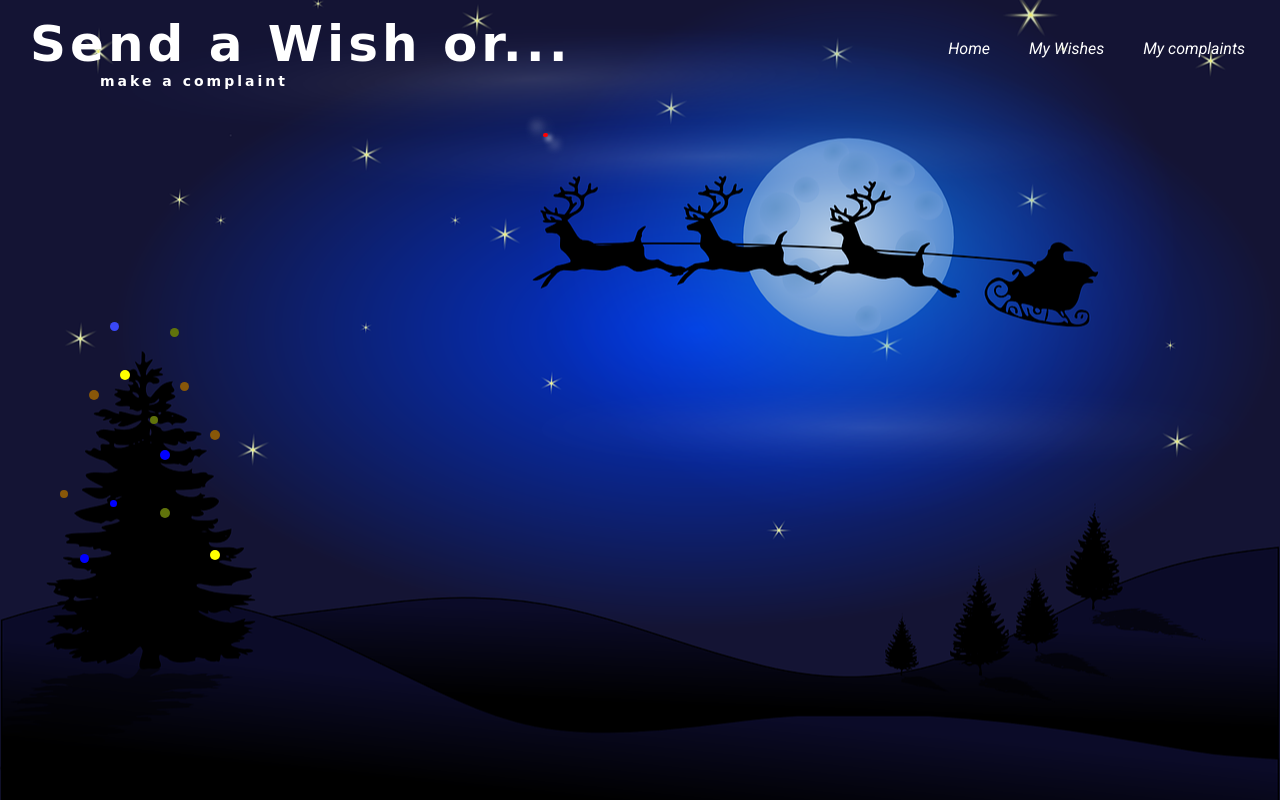
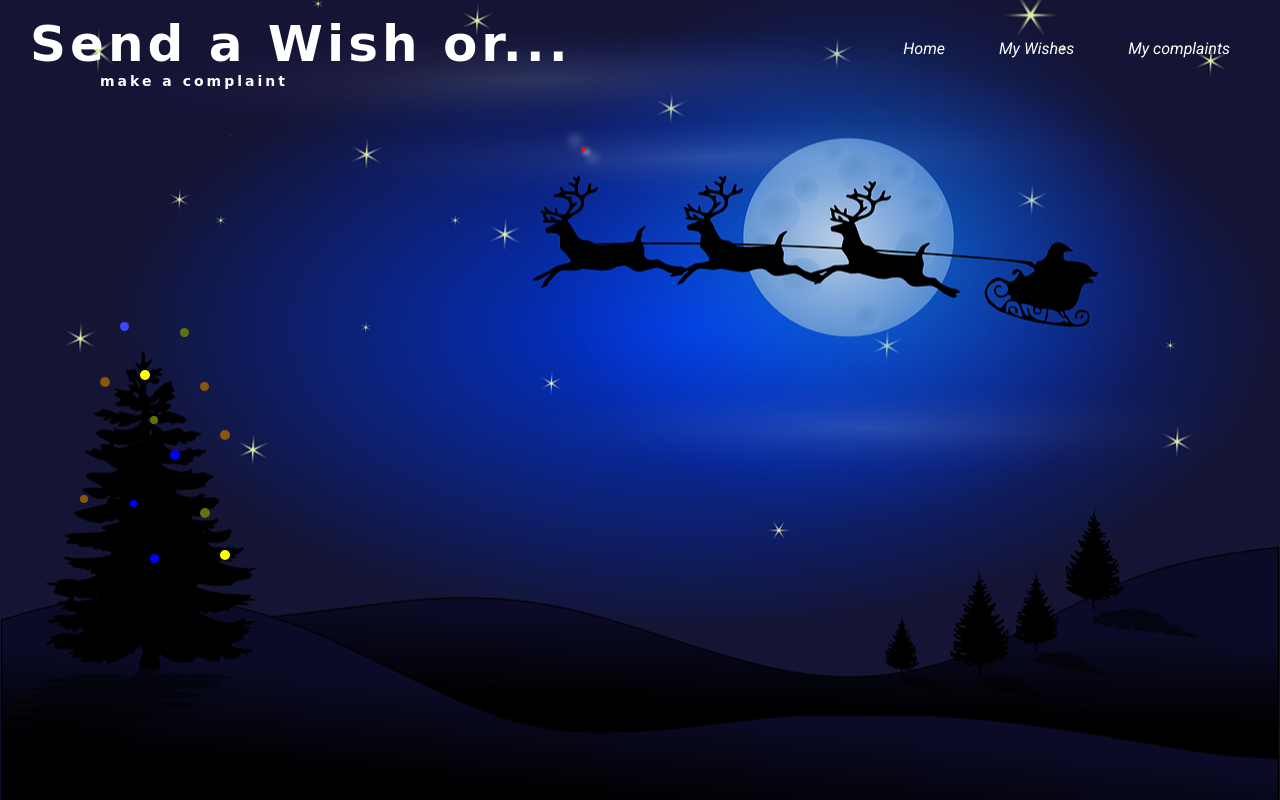
Before and after one commit to lubigsis/christmas2021, a plain HTML site: page index.html in a window 1280 px wide. Drawn offline with Linux system fonts and the light colour scheme; a web font is replaced by a local one.

Commit message:
arreglando positios relative y hago el js

```diff
--- a/estilos.css
+++ b/estilos.css
@@ -48,13 +48,8 @@ header .contenedor{
 header nav a{
     color: #fff;
     text-decoration: none;
-    margin-right: 35px;
+    margin-right: 50px;
     font-family: 'Roboto', sans-serif;
-}
-
-header nav a:hover{
-    color: #41992F;
-    text-decoration: underline;
 }
 
 
@@ -65,8 +60,8 @@ header nav a:hover{
     background-color: red;
     border-radius: 40px 30px 40px 30px;
     position: absolute;
-    left: 543px;
-    top: 133px;
+    left: 581px;
+    top: 147px;
     animation: brillo 6s infinite alternate;
 }
 
@@ -92,8 +87,8 @@ header nav a:hover{
     background: red;
     border-radius: 50%;
     position: relative;
-    left: 89px;
-    top: 293px;
+    left: 100px;
+    top: 280px;
     animation: rojo-verde 4s infinite linear;
 }
 
@@ -103,7 +98,7 @@ header nav a:hover{
     background-color: red;
     border-radius: 50%;
     position: relative;
-    left: 210px;
+    left: 220px;
     top: 323px;
     animation: rojo-verde 4s infinite linear;
 }
@@ -114,8 +109,8 @@ header nav a:hover{
     background-color: red;
     border-radius: 50%;
     position: relative;
-    left: 60px;
-    top: 373px;
+    left: 80px;
+    top: 378px;
     animation: rojo-verde 4s infinite linear;
 }
 
@@ -125,7 +120,7 @@ header nav a:hover{
     background-color: red;
     border-radius: 50%;
     position: relative;
-    left: 160px;
+    left: 200px;
     top: 383px;
     animation: rojo-verde 3s infinite linear;
 }
@@ -136,7 +131,7 @@ header nav a:hover{
     background-color: red;
     border-radius: 50%;
     position: relative;
-    left: 170px;
+    left: 180px;
     top: 193px;
     animation: rojo-verde 3s infinite linear;
 }
@@ -147,7 +142,7 @@ header nav a:hover{
     background-color: red;
     border-radius: 50%;
     position: relative;
-    left: 180px;
+    left: 200px;
     top: 238px;
     animation: rojo-verde 4s infinite linear;
 }
@@ -170,7 +165,7 @@ header nav a:hover{
     background-color: yellow;
     border-radius: 50%;
     position: relative;
-    left: 80px;
+    left: 150px;
     top: 393px;
     animation: amarillo-azul 2s infinite linear;
 }
@@ -181,7 +176,7 @@ header nav a:hover{
     background-color: yellow;
     border-radius: 50%;
     position: relative;
-    left: 120px;
+    left: 140px;
     top: 200px;
     animation: amarillo-azul 5s infinite linear;
 }
@@ -192,7 +187,7 @@ header nav a:hover{
     background-color: yellow;
     border-radius: 50%;
     position: relative;
-    left: 160px;
+    left: 170px;
     top: 270px;
     animation: amarillo-azul 2s infinite linear;
 }
@@ -203,7 +198,7 @@ header nav a:hover{
     background-color: yellow;
     border-radius: 50%;
     position: relative;
-    left: 210px;
+    left: 220px;
     top: 360px;
     animation: amarillo-azul 5s infinite linear;
 }
@@ -214,7 +209,7 @@ header nav a:hover{
     background-color: yellow;
     border-radius: 50%;
     position: relative;
-    left: 110px;
+    left: 130px;
     top: 300px;
     animation: amarillo-azul 2s infinite linear;
 }
@@ -225,7 +220,7 @@ header nav a:hover{
     background-color: yellow;
     border-radius: 50%;
     position: relative;
-    left: 110px;
+    left: 120px;
     top: 115px;
     animation: amarillo-azul 3s infinite linear;
 }
@@ -348,7 +343,7 @@ header nav a:hover{
     background-color: #FF0000;
     border-radius: 50%;
     position: absolute;
-    left: 621px;
+    left: 662px;
     top: 122px;
     animation: brillo2 4s infinite alternate;
 }
--- a/index.html
+++ b/index.html
@@ -20,9 +20,9 @@
             </div>
             <div class="contenedor-nav">
                     <nav>
-                        <a href="#">Home</a>
-                        <a href="wish.html">My Wishes</a>
-                        <a href="complaint.html">My complaints</a>
+                        <a href="#" id="homeJS">Home</a>
+                        <a href="wish.html" target="_blank" id="wishesJS">My Wishes</a>
+                        <a href="complaint.html" target="_blank" id="complaintsJS">My complaints</a>
                     </nav>
             </div>
          </div>
@@ -53,5 +53,6 @@
 
 
     <script src="https://kit.fontawesome.com/c96aa3d619.js" crossorigin="anonymous"></script>
+    <script src="main.js"></script>
 </body>
 </html>
```
Also changed, not shown: main.js (added, +31 -0 lines), wish.html (+2 -1 lines).
